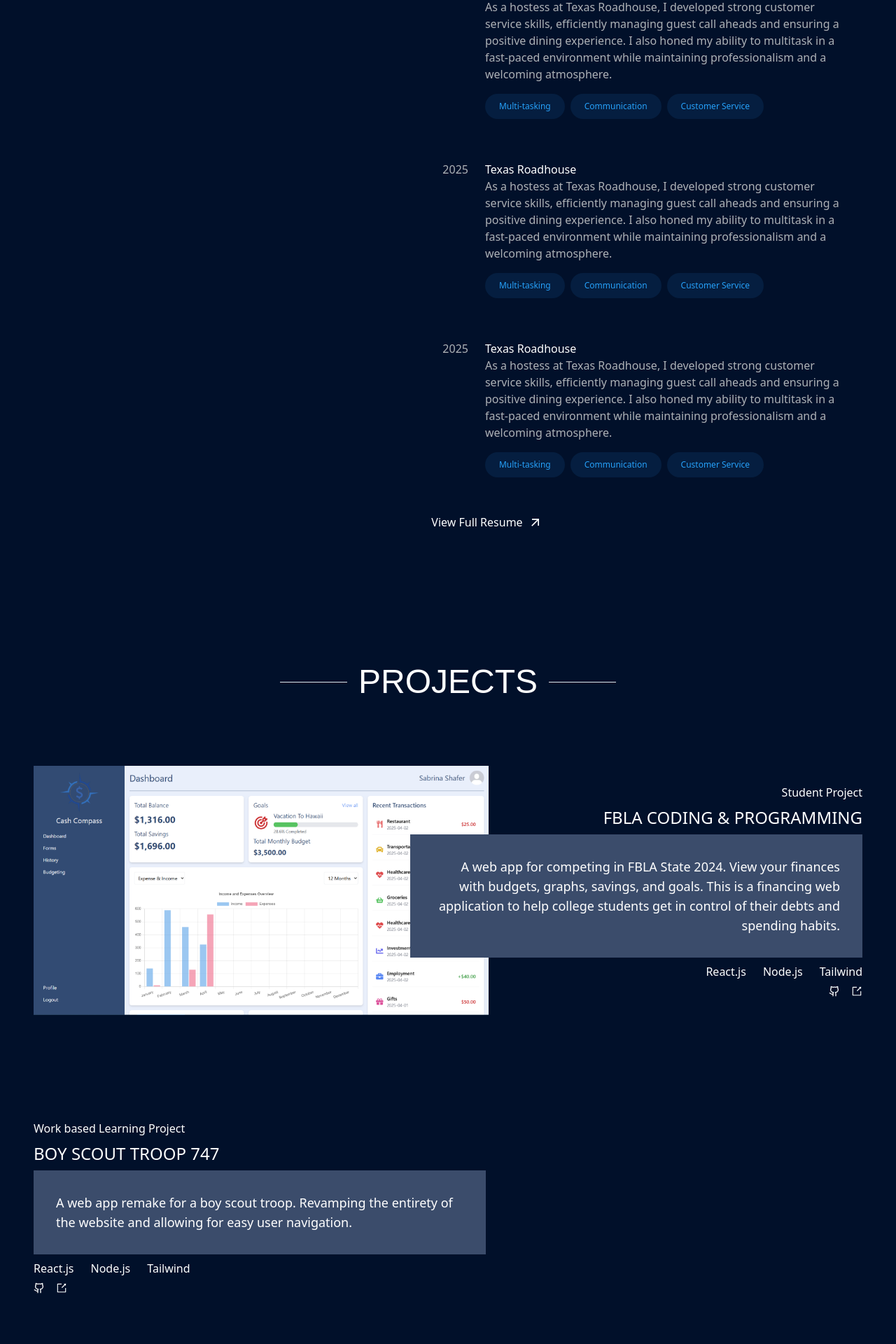
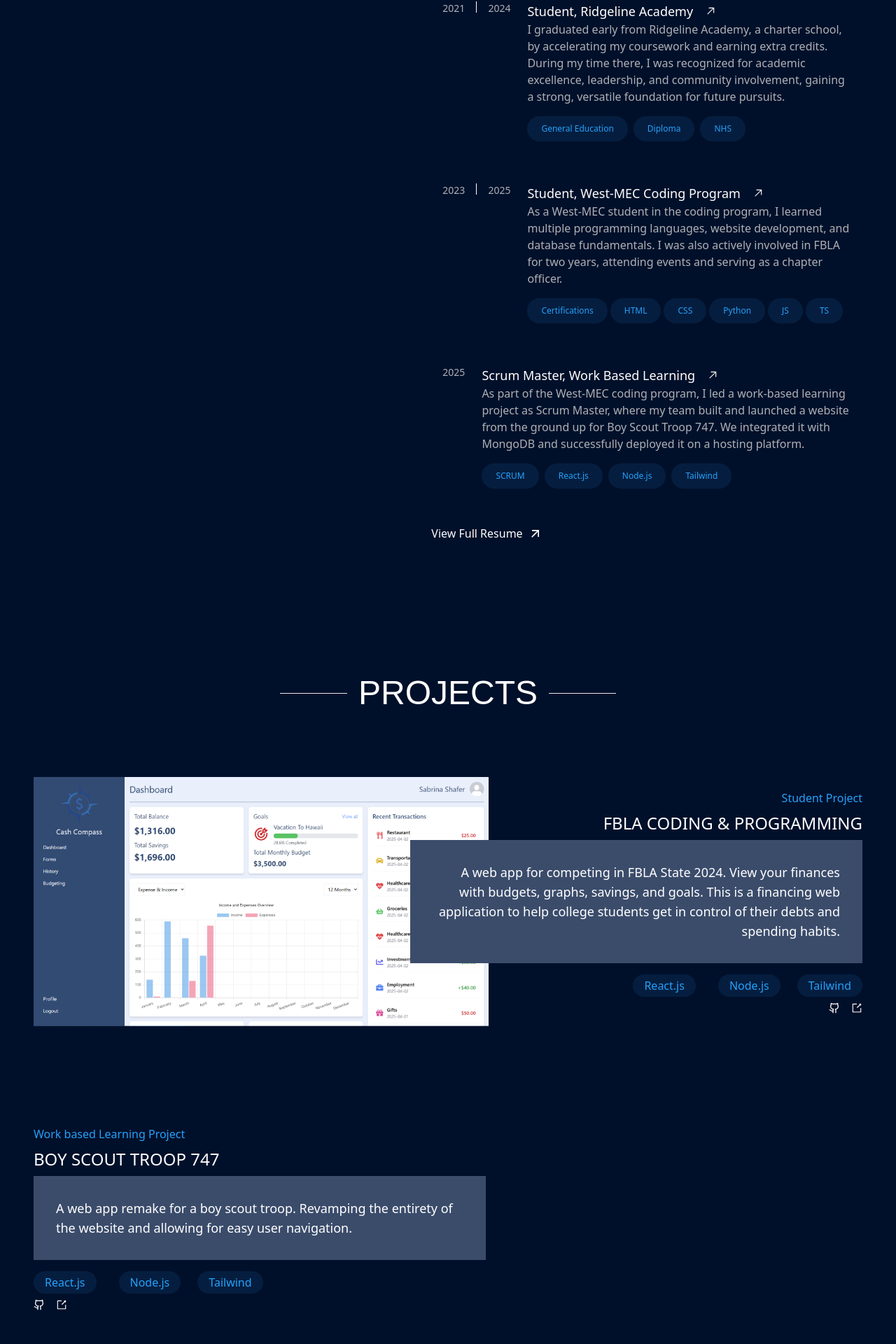
Before and after one commit to sshafe928/portfolio_2025, a Next.js app: page / in a window 1280 px wide. Shown: the part 2198-4118 px from the top of the page at 70% size. Built offline with nearby package versions, Linux system fonts and the light colour scheme.

Commit message:
styling website

```diff
--- a/src/app/page.jsx
+++ b/src/app/page.jsx
@@ -2,6 +2,8 @@ import Image from "next/image";
 import { MdArrowOutward } from "react-icons/md";
 import { AiOutlineExport } from "react-icons/ai";
 import { LuGithub } from "react-icons/lu";
+import { GoArrowUpRight } from "react-icons/go";
+
 
 
 export default function Home() {
@@ -127,9 +129,11 @@ export default function Home() {
               <ol>
                 <li className="mb-11 px-4 py-2 rounded-lg transition-all group-hover:opacity-50 group-hover:saturate-50 hover:!opacity-100 hover:!saturate-100 hover:bg-grey/5 hover:backdrop-blur-md">
                   <div className="flex flex-row gap-x-6">
-                    <header className="text-grey/80">2025</header>
+                  <header className="text-sm text-grey/80 flex  gap-x-2">2024<span className="h-4 w-px bg-white mx-2 inline-block"></span>Present</header>
                     <div>
-                      <h3>Texas Roadhouse</h3>
+                      <a href="" className="hover:text-blue focus-visible:text-blue  group/link">
+                        <h3 className="flex items-center text-lg">Hostess, Texas Roadhouse    <GoArrowUpRight className="ml-4" /></h3>
+                      </a>
                       <p className="text-grey/80">As a hostess at Texas Roadhouse, I developed strong customer service skills, efficiently managing guest call aheads and ensuring a positive dining experience. I also honed my ability to multitask in a fast-paced environment while maintaining professionalism and a welcoming atmosphere.</p>
                       <ul className="mt-2 flex flex-wrap">
 
@@ -143,15 +147,17 @@ export default function Home() {
 
                 <li className="mb-11 px-4 py-2 rounded-lg transition-all group-hover:opacity-50 group-hover:saturate-50 hover:!opacity-100 hover:!saturate-100 hover:bg-grey/5 hover:backdrop-blur-md">
                   <div className="flex flex-row gap-x-6">
-                    <header className="text-grey/80">2025</header>
+                  <header className="text-sm text-grey/80 flex  gap-x-2">2021<span className="h-4 w-px bg-white mx-2 inline-block"></span>2024</header>
                     <div>
-                      <h3>Texas Roadhouse</h3>
-                      <p className="text-grey/80">As a hostess at Texas Roadhouse, I developed strong customer service skills, efficiently managing guest call aheads and ensuring a positive dining experience. I also honed my ability to multitask in a fast-paced environment while maintaining professionalism and a welcoming atmosphere.</p>
+                    <a href="" className="hover:text-blue focus-visible:text-blue  group/link">
+                        <h3 className="flex text-lg items-center">Student, Ridgeline Academy    <GoArrowUpRight className="ml-4"/></h3>
+                      </a>
+                      <p className="text-grey/80">I graduated early from Ridgeline Academy, a charter school, by accelerating my coursework and earning extra credits. During my time there, I was recognized for academic excellence, leadership, and community involvement, gaining a strong, versatile foundation for future pursuits.</p>
                       <ul className="mt-2 flex flex-wrap">
 
-                        <li className="mr-2 mt-2 px-2 py-1 rounded-full bg-blue/10 "><div className="flex items-center rounded-full px-3 py-1 text-xs font-medium leading-5 text-blue">Multi-tasking</div></li>
-                        <li className="mr-2 mt-2 px-2 py-1 rounded-full bg-blue/10 "><div className="flex items-center rounded-full px-3 py-1 text-xs font-medium leading-5 text-blue">Communication</div></li>
-                        <li className="mr-2 mt-2 px-2 py-1 rounded-full bg-blue/10 "><div className="flex items-center rounded-full px-3 py-1 text-xs font-medium leading-5 text-blue">Customer Service</div></li>
+                        <li className="mr-2 mt-2 px-2 py-1 rounded-full bg-blue/10 "><div className="flex items-center rounded-full px-3 py-1 text-xs font-medium leading-5 text-blue">General Education</div></li>
+                        <li className="mr-2 mt-2 px-2 py-1 rounded-full bg-blue/10 "><div className="flex items-center rounded-full px-3 py-1 text-xs font-medium leading-5 text-blue">Diploma</div></li>
+                        <li className="mr-2 mt-2 px-2 py-1 rounded-full bg-blue/10 "><div className="flex items-center rounded-full px-3 py-1 text-xs font-medium leading-5 text-blue">NHS</div></li>
                       </ul>
                     </div>
                   </div>
@@ -160,15 +166,19 @@ export default function Home() {
 
                 <li className="mb-11 px-4 py-2 rounded-lg transition-all group-hover:opacity-50 group-hover:saturate-50 hover:!opacity-100 hover:!saturate-100 hover:bg-grey/5 hover:backdrop-blur-md">
                   <div className="flex flex-row gap-x-6">
-                    <header className="text-grey/80">2025</header>
-                    <div>
-                      <h3>Texas Roadhouse</h3>
-                      <p className="text-grey/80">As a hostess at Texas Roadhouse, I developed strong customer service skills, efficiently managing guest call aheads and ensuring a positive dining experience. I also honed my ability to multitask in a fast-paced environment while maintaining professionalism and a welcoming atmosphere.</p>
+                  <header className="text-sm text-grey/80 flex gap-x-2">2023<span className="h-4 w-px bg-white mx-2 inline-block"></span>2025</header>                    <div>
+                      <a href="" className="hover:text-blue focus-visible:text-blue  group/link">
+                        <h3 className="flex text-lg items-center">Student, West-MEC Coding Program <GoArrowUpRight className="ml-4"/></h3>
+                      </a>
+                      <p className="text-grey/80">As a West-MEC student in the coding program, I learned multiple programming languages, website development, and database fundamentals. I was also actively involved in FBLA for two years, attending events and serving as a chapter officer.</p>
                       <ul className="mt-2 flex flex-wrap">
 
-                        <li className="mr-2 mt-2 px-2 py-1 rounded-full bg-blue/10 "><div className="flex items-center rounded-full px-3 py-1 text-xs font-medium leading-5 text-blue">Multi-tasking</div></li>
-                        <li className="mr-2 mt-2 px-2 py-1 rounded-full bg-blue/10 "><div className="flex items-center rounded-full px-3 py-1 text-xs font-medium leading-5 text-blue">Communication</div></li>
-                        <li className="mr-2 mt-2 px-2 py-1 rounded-full bg-blue/10 "><div className="flex items-center rounded-full px-3 py-1 text-xs font-medium leading-5 text-blue">Customer Service</div></li>
+                        <li className="mr-1 mt-2 px-2 py-1 rounded-full bg-blue/10 "><div className="flex items-center rounded-full px-3 py-1 text-xs font-medium leading-5 text-blue">Certifications</div></li>
+                        <li className="mr-1 mt-2 px-2 py-1 rounded-full bg-blue/10 "><div className="flex items-center rounded-full px-3 py-1 text-xs font-medium leading-5 text-blue">HTML</div></li>
+                        <li className="mr-1 mt-2 px-2 py-1 rounded-full bg-blue/10 "><div className="flex items-center rounded-full px-3 py-1 text-xs font-medium leading-5 text-blue">CSS</div></li>
+                        <li className="mr-1 mt-2 px-2 py-1 rounded-full bg-blue/10 "><div className="flex items-center rounded-full px-3 py-1 text-xs font-medium leading-5 text-blue">Python</div></li>
+                        <li className="mr-1 mt-2 px-2 py-1 rounded-full bg-blue/10 "><div className="flex items-center rounded-full px-3 py-1 text-xs font-medium leading-5 text-blue">JS</div></li>
+                        <li className="mr-1 mt-2 px-2 py-1 rounded-full bg-blue/10 "><div className="flex items-center rounded-full px-3 py-1 text-xs font-medium leading-5 text-blue">TS</div></li>
                       </ul>
                     </div>
                   </div>
@@ -177,15 +187,19 @@ export default function Home() {
 
                 <li className="mb-11 px-4 py-2 rounded-lg transition-all group-hover:opacity-50 group-hover:saturate-50 hover:!opacity-100 hover:!saturate-100 hover:bg-grey/5 hover:backdrop-blur-md">
                   <div className="flex flex-row gap-x-6">
-                    <header className="text-grey/80">2025</header>
+                    <header className="text-sm text-grey/80 text-nowrap">2025</header>
                     <div>
-                      <h3>Texas Roadhouse</h3>
-                      <p className="text-grey/80">As a hostess at Texas Roadhouse, I developed strong customer service skills, efficiently managing guest call aheads and ensuring a positive dining experience. I also honed my ability to multitask in a fast-paced environment while maintaining professionalism and a welcoming atmosphere.</p>
+                      <a href="" className="hover:text-blue focus-visible:text-blue  group/link">
+                        <h3 className="flex text-lg items-center">Scrum Master, Work Based Learning <GoArrowUpRight className="ml-4" /></h3>
+                      </a>
+                      <p className="text-grey/80">As part of the West-MEC coding program, I led a work-based learning project as Scrum Master, where my team built and launched a website from the ground up for Boy Scout Troop 747. We integrated it with MongoDB and successfully deployed it on a hosting platform.</p>
                       <ul className="mt-2 flex flex-wrap">
 
-                        <li className="mr-2 mt-2 px-2 py-1 rounded-full bg-blue/10"><div className="flex items-center rounded-full px-3 py-1 text-xs font-medium leading-5 text-blue ">Multi-tasking</div></li>
-                        <li className="mr-2 mt-2 px-2 py-1 rounded-full bg-blue/10"><div className="flex items-center rounded-full px-3 py-1 text-xs font-medium leading-5 text-blue">Communication</div></li>
-                        <li className="mr-2 mt-2 px-2 py-1 rounded-full bg-blue/10"><div className="flex items-center rounded-full px-3 py-1 text-xs font-medium leading-5 text-blue">Customer Service</div></li>
+                        <li className="mr-2 mt-2 px-2 py-1 rounded-full bg-blue/10"><div className="flex items-center rounded-full px-3 py-1 text-xs font-medium leading-5 text-blue ">SCRUM</div></li>
+                        <li className="mr-2 mt-2 px-2 py-1 rounded-full bg-blue/10"><div className="flex items-center rounded-full px-3 py-1 text-xs font-medium leading-5 text-blue">React.js</div></li>
+                        <li className="mr-2 mt-2 px-2 py-1 rounded-full bg-blue/10"><div className="flex items-center rounded-full px-3 py-1 text-xs font-medium leading-5 text-blue">Node.js</div></li>
+                        <li className="mr-2 mt-2 px-2 py-1 rounded-full bg-blue/10"><div className="flex items-center rounded-full px-3 py-1 text-xs font-medium leading-5 text-blue">Tailwind</div></li>
+
                       </ul>
 
 
@@ -223,13 +237,13 @@ export default function Home() {
     <img src="/images/FBLA.png" alt={`image`} width={650} height={35} />
 
       <div className="justify-items-end align-center space-y-2">
-        <h3>Student Project</h3>
+        <h3 className="text-blue">Student Project</h3>
         <h1 className="text-2xl">FBLA CODING & PROGRAMMING</h1>
         <p className='bg-grey2 text-white text-lg z-10 p-8 -ml-28 text-right'>A web app for competing in FBLA State 2024. View your finances with budgets, graphs, savings, and goals. This is a financing web application to help college students get in control of their debts and spending habits.</p>
         <ul className="flex felx-row space-x-6">
-          <li>React.js</li>
-          <li>Node.js</li>
-          <li>Tailwind</li>
+          <li className="mr-2 mt-2 px-4 py-1 text-blue rounded-full bg-blue/10 ">React.js</li>
+          <li className="mr-2 mt-2 px-4 py-1 text-blue rounded-full bg-blue/10 ">Node.js</li>
+          <li className="mr-2 mt-2 px-4 py-1 text-blue rounded-full bg-blue/10 ">Tailwind</li>
         </ul>
         <div className="flex flex-row space-x-4"><LuGithub /><AiOutlineExport /></div>
       </div>
@@ -239,13 +253,13 @@ export default function Home() {
     <div className="flex items-center mb-24">
 
       <div className="justify-items-start align-center space-y-2">
-        <h3>Work based Learning Project</h3>
+        <h3 className="text-blue">Work based Learning Project</h3>
         <h1 className="text-2xl" >BOY SCOUT TROOP 747</h1>
         <p className='bg-grey2 text-white text-lg relative z-20 p-8 -mr-28 text-left'>A web app remake for a boy scout troop. Revamping the entirety of the website and allowing for easy user navigation. </p>
         <ul className="flex felx-row space-x-6">
-          <li>React.js</li>
-          <li>Node.js</li>
-          <li>Tailwind</li>
+          <li className="mr-2 mt-2 px-4 py-1 text-blue rounded-full bg-blue/10 ">React.js</li>
+          <li className="mr-2 mt-2 px-4 py-1 text-blue rounded-full bg-blue/10 ">Node.js</li>
+          <li className="mr-2 mt-2 px-4 py-1 text-blue rounded-full bg-blue/10 ">Tailwind</li>
         </ul>
         <div className="flex flex-row space-x-4"><LuGithub /><AiOutlineExport /></div>
       </div>
@@ -259,13 +273,13 @@ export default function Home() {
     <img src="/images/pet.png" alt={`image`} width={650} height={35} />
 
       <div className="justify-items-end align-center space-y-2">
-        <h3>Student Project</h3>
+        <h3 className="text-blue">Student Project</h3>
         <h1 className="text-2xl">PET ADOPTION WEBSITE</h1>
         <p className='bg-grey2 text-white text-lg z-10 p-8 -ml-28 text-right'>A web app for viewing and adopting pets. You can submit and add pets to the adoption list. When searching for pets you can use a search bar to filter though all pets.</p>
         <ul className="flex felx-row space-x-6">
-          <li>EJSs</li>
-          <li>CSS</li>
-          <li>JavaScript</li>
+          <li className="mr-2 mt-2 px-4 py-1 text-blue rounded-full bg-blue/10 ">EJSs</li>
+          <li className="mr-2 mt-2 px-4 py-1 text-blue rounded-full bg-blue/10 ">CSS</li>
+          <li className="mr-2 mt-2 px-4 py-1 text-blue rounded-full bg-blue/10 ">JavaScript</li>
         </ul>
         <div className="flex flex-row space-x-4"><LuGithub /><AiOutlineExport /></div>
       </div>
@@ -275,13 +289,13 @@ export default function Home() {
     <div className="flex items-center mb-24">
 
       <div className="justify-items-start align-center space-y-2">
-        <h3>Student Project</h3>
+        <h3 className="text-blue">Student Project</h3>
         <h1 className="text-2xl" >CIPHER PROJECT</h1>
         <p className='bg-grey2 text-white text-lg  p-8 -mr-28 text-left relative z-10'>The Cipher Game is a word puzzle game where players solve scrambled words using a transposition cipher. The game features different levels with varying grid sizes and difficulty. Players can also track their progress, earn scores, and challenge themselves to complete the game in less time.</p>
         <ul className="flex felx-row space-x-6">
-          <li>JavaScript</li>
-          <li>HTML</li>
-          <li>CSS</li>
+          <li className="mr-2 mt-2 px-4 py-1 text-blue rounded-full bg-blue/10 ">JavaScript</li>
+          <li className="mr-2 mt-2 px-4 py-1 text-blue rounded-full bg-blue/10 ">HTML</li>
+          <li className="mr-2 mt-2 px-4 py-1 text-blue rounded-full bg-blue/10 ">CSS</li>
         </ul>
         <div className="flex flex-row space-x-4"><LuGithub /><AiOutlineExport /></div>
       </div>
```
